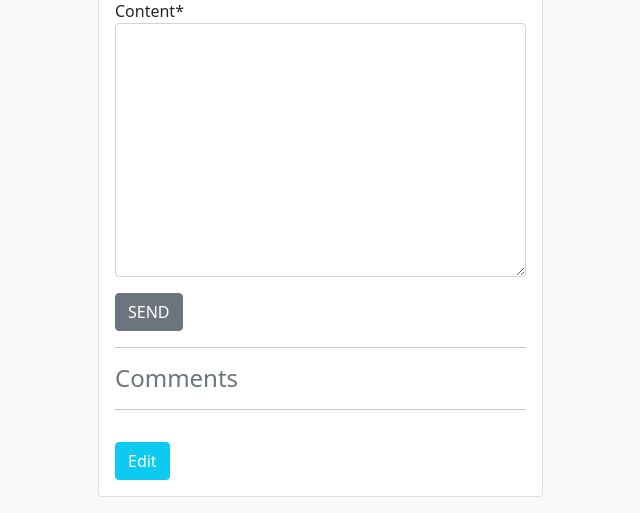
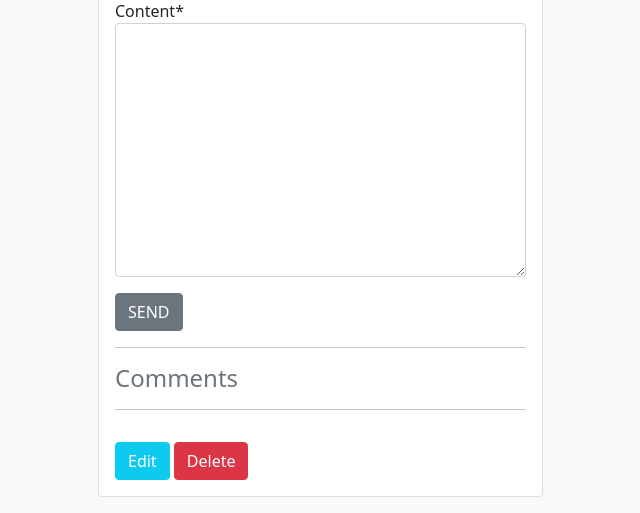
Before and after one commit to Ata-92/Django-Blog-App, a Django app: template src/post_app/templates/post_app/details.html in a window 1280 px wide. Shown: the part 807-1320 px from the top of the page, without its empty margins (234-874 px from the left). Run offline with Django 3.2, Linux system fonts and the light colour scheme; the template is opened without the code that fills it: values that come from a table or form of the project are taken from there, others are empty; parts of the project's set-up code (start-up, migrations or seed data) failed here and were passed over; some libraries are stand-ins or nearby versions.

Commit message:
Add detail url to urls and template

```diff
--- a/src/post_app/templates/post_app/details.html
+++ b/src/post_app/templates/post_app/details.html
@@ -65,7 +65,7 @@
           {% endif %}
 
           <a href={% url 'update' post.slug %} class="btn btn-info text-white mt-3">Edit</a>
-          {#<a href={% url 'delete' post.slug %} class="btn btn-danger">Delete</a>#}
+          <a href={% url 'delete' post.slug %} class="btn btn-danger text-white mt-3">Delete</a>
         </div>
       </div>
     </div>
--- a/src/post_app/urls.py
+++ b/src/post_app/urls.py
@@ -1,9 +1,9 @@
 from django.urls import path
-from post_app.views import details_view, newpost_view, update_view
+from post_app.views import delete_view, details_view, newpost_view, update_view
 
 urlpatterns = [
     path("newpost/", newpost_view, name="newpost"),
     path("<str:slug>/", details_view, name="details"),
-    path("<str:slug>/update", update_view, name="update"),
-    # path("<str:slug>/delete/", delete_view, name="delete")
+    path("<str:slug>/update/", update_view, name="update"),
+    path("<str:slug>/delete/", delete_view, name="delete")
 ]
```
